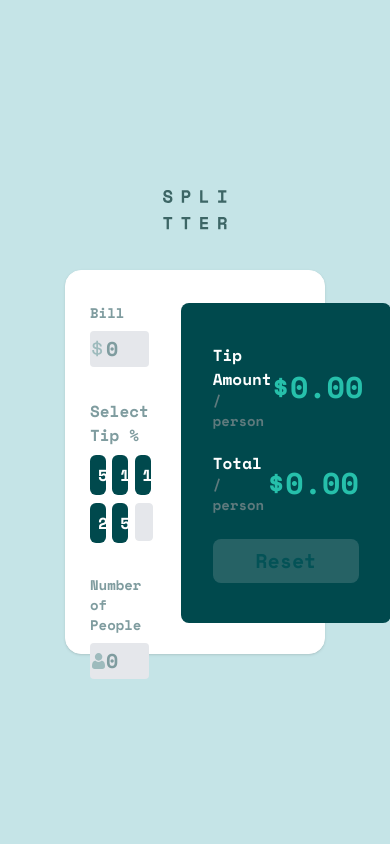
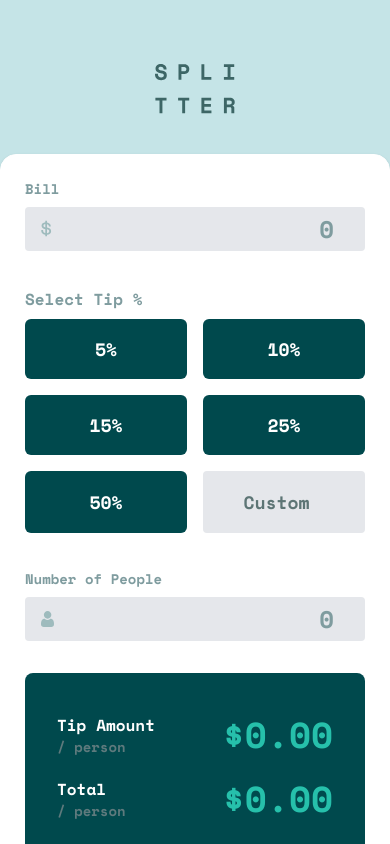
Before and after one commit to d2ndjim/tip-calculator, a React (Vite) app: page / in a window 390 px wide. Shown: the top 844 px of the page. Built offline with nearby package versions, Linux system fonts and the light colour scheme.

Commit message:
Add styling for mobile version

```diff
--- a/src/App.tsx
+++ b/src/App.tsx
@@ -3,8 +3,8 @@ import logo from "./assets/images/logo.svg";
 
 function App() {
   return (
-    <div className="flex h-screen flex-col items-center justify-center gap-10">
-      <img className="w-16" src={logo} alt="logo" />
+    <div className="flex mt-16 md:h-screen flex-col items-center justify-center gap-10">
+      <img className="md:w-16 w-20" src={logo} alt="logo" />
       <Calculator />
     </div>
   );
--- a/src/components/Amounts.tsx
+++ b/src/components/Amounts.tsx
@@ -33,9 +33,9 @@ const Amounts: React.FC<AmountsProps> = ({
             <p className="text-sm text-darkGrayishCyan">/ person</p>
           </div>
           {tipAmount > 0 ? (
-            <h1 className="text-3xl text-strongCyan">${tipAmount}</h1>
+            <h1 className="text-4xl text-strongCyan">${tipAmount}</h1>
           ) : (
-            <h1 className="text-3xl text-strongCyan">$0.00</h1>
+            <h1 className="text-4xl text-strongCyan">$0.00</h1>
           )}
         </div>
         <div className="flex items-center justify-between">
@@ -44,16 +44,16 @@ const Amounts: React.FC<AmountsProps> = ({
             <p className="text-sm text-darkGrayishCyan">/ person</p>
           </div>
           {total > 0 ? (
-            <h1 className="text-3xl text-strongCyan">${total}</h1>
+            <h1 className="text-4xl text-strongCyan">${total}</h1>
           ) : (
-            <h1 className="text-3xl text-strongCyan">$0.00</h1>
+            <h1 className="text-4xl text-strongCyan">$0.00</h1>
           )}
         </div>
       </div>
       <div className="w-full self-center">
         <button
           type="button"
-          className="border-1 h-11 w-full rounded-lg bg-strongCyan text-xl text-[#155C59] hover:bg-[#9FE8DF] disabled:cursor-default disabled:bg-grayishCyan disabled:text-[#0D686D] disabled:opacity-30"
+          className="border-1 h-14 w-full rounded-lg bg-strongCyan text-xl text-[#155C59] hover:bg-[#9FE8DF] disabled:cursor-default disabled:bg-grayishCyan disabled:text-[#0D686D] disabled:opacity-30"
           disabled={
             (tip === 0 || tip === undefined) &&
             (bill === 0 || undefined) &&
--- a/src/components/Calculator.tsx
+++ b/src/components/Calculator.tsx
@@ -37,9 +37,9 @@ const Calculator = () => {
   }, [bill, tip, people]);
 
   return (
-    <div className="h-96 w-2/3 rounded-2xl border border-solid border-white bg-White px-6 py-8 shadow">
-      <div className="flex gap-8">
-        <div className="flex w-full flex-col gap-8">
+    <div className="md:h-96 h-full md:w-2/3 rounded-2xl border border-solid border-white bg-White px-6 py-6 shadow">
+      <div className="flex flex-col md:flex-row gap-8">
+        <div className="flex w-full flex-col gap-9 md:gap-6">
           <Input
             setValue={setValue}
             value={value === bill ? bill : undefined}
@@ -61,7 +61,7 @@ const Calculator = () => {
           />
         </div>
         <Amounts
-          setValue={setValue}
+          // setValue={setValue}
           setActiveButton={setActiveButton}
           setTotal={setTotal}
           setTipAmount={setTipAmount}
--- a/src/components/Input.tsx
+++ b/src/components/Input.tsx
@@ -21,7 +21,7 @@ const Input: React.FC<InputProps> = ({
         type="number"
         placeholder="0"
         value={value}
-        className="block h-9 w-full appearance-none rounded border-gray-200 bg-gray-200 px-4 py-3 text-right font-mono text-xl leading-tight text-veryDarkCyan focus:border-gray-500 focus:outline-none"
+        className="block md:h-10 h-11 w-full appearance-none rounded border-gray-200 bg-gray-200 p-4 text-right font-mono text-2xl leading-tight text-veryDarkCyan focus:border-gray-500 focus:outline-none"
         onChange={(e) => {
           setValue(e.target.valueAsNumber);
           if (setBill) {
--- a/src/components/TipPercentage.tsx
+++ b/src/components/TipPercentage.tsx
@@ -14,9 +14,9 @@ const Percentage: React.FC<PercentageProps> = ({
   return (
     <div className="tip-btns">
       <h3 className="mb-2 font-mono text-grayishCyan">Select Tip %</h3>
-      <div className="grid w-full grid-cols-3 gap-2">
+      <div className="grid w-full gap-4 grid-cols-2 md:grid-cols-3 md:gap-2">
         <button
-          className={`w-full rounded-md p-2 text-center font-mono hover:bg-[#9FE8DF] hover:text-[#00494d] ${
+          className={`w-full rounded-md text-lg p-4 md:p-2 text-center font-mono hover:bg-[#9FE8DF] hover:text-[#00494d] ${
             activeButton === 0
               ? "bg-strongCyan text-[#00494d]"
               : "bg-veryDarkCyan text-White"
@@ -26,7 +26,7 @@ const Percentage: React.FC<PercentageProps> = ({
           5%
         </button>
         <button
-          className={`w-full rounded-md p-2 text-center font-mono hover:bg-[#9FE8DF] hover:text-[#00494d] ${
+          className={`w-full rounded-md text-lg p-4 md:p-2 text-center font-mono hover:bg-[#9FE8DF] hover:text-[#00494d] ${
             activeButton === 1
               ? "bg-strongCyan text-[#00494d]"
               : "bg-veryDarkCyan text-White"
@@ -36,7 +36,7 @@ const Percentage: React.FC<PercentageProps> = ({
           10%
         </button>
         <button
-          className={`w-full rounded-md p-2 text-center font-mono hover:bg-[#9FE8DF] hover:text-[#00494d] ${
+          className={`w-full rounded-md text-lg p-4 md:p-2 text-center font-mono hover:bg-[#9FE8DF] hover:text-[#00494d] ${
             activeButton === 2
               ? "bg-strongCyan text-[#00494d]"
               : "bg-veryDarkCyan text-White"
@@ -46,7 +46,7 @@ const Percentage: React.FC<PercentageProps> = ({
           15%
         </button>
         <button
-          className={`w-full rounded-md p-2 text-center font-mono hover:bg-[#9FE8DF] hover:text-[#00494d] ${
+          className={`w-full rounded-md text-lg p-2 text-center font-mono hover:bg-[#9FE8DF] hover:text-[#00494d] ${
             activeButton === 3
               ? "bg-strongCyan text-[#00494d]"
               : "bg-veryDarkCyan text-White"
@@ -56,7 +56,7 @@ const Percentage: React.FC<PercentageProps> = ({
           25%
         </button>
         <button
-          className={`w-full rounded-md p-2 text-center font-mono hover:bg-[#9FE8DF] hover:text-[#00494d] ${
+          className={`w-full rounded-md text-lg p-4 md:p-2 text-center font-mono hover:bg-[#9FE8DF] hover:text-[#00494d] ${
             activeButton === 4
               ? "bg-strongCyan text-[#00494d]"
               : "bg-veryDarkCyan text-White"
@@ -69,7 +69,7 @@ const Percentage: React.FC<PercentageProps> = ({
           <input
             type="number"
             placeholder="Custom"
-            className="w-full appearance-none rounded border border-gray-200 bg-gray-200 p-2 text-right font-mono leading-tight text-gray-700 focus:border-gray-500 focus:outline-none"
+            className="w-full text-lg appearance-none rounded border-gray-200 bg-gray-200 p-5 md:p-3 text-right font-mono leading-tight text-veryDarkCyan focus:border-gray-500 focus:outline-none"
             onChange={(e) => setTip(e.target.valueAsNumber)}
           />
         </div>
--- a/src/index.css
+++ b/src/index.css
@@ -5,6 +5,7 @@
 
 body {
   background-color: hsl(185, 41%, 84%);
+  /* font-size: 24px; */
 }
 
 .bill-container input {
@@ -40,8 +41,14 @@ body {
   color: hsl(184, 14%, 56%);
 }
 
+.tip-input input:focus,
+.tip-input input:hover,
+.tip-input input:active {
+  outline: 2px solid #26c0ab;
+}
+
 .tip-input input::placeholder {
-  color: hsl(184, 14%, 56%);
+  color: #5D7575;
   text-align: center;
-  /* font-size: x-large; */
+  font-size: 18px;
 }
```
